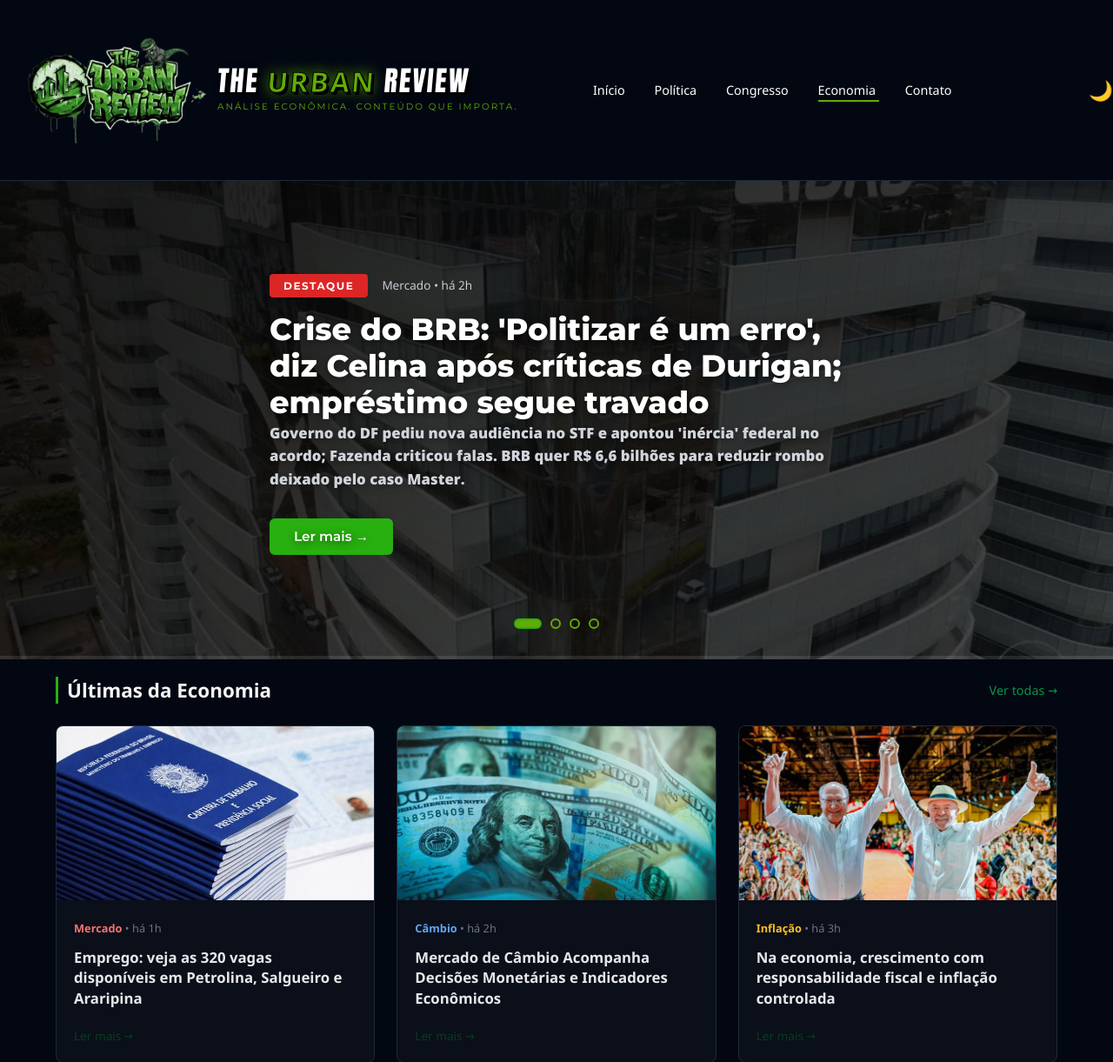
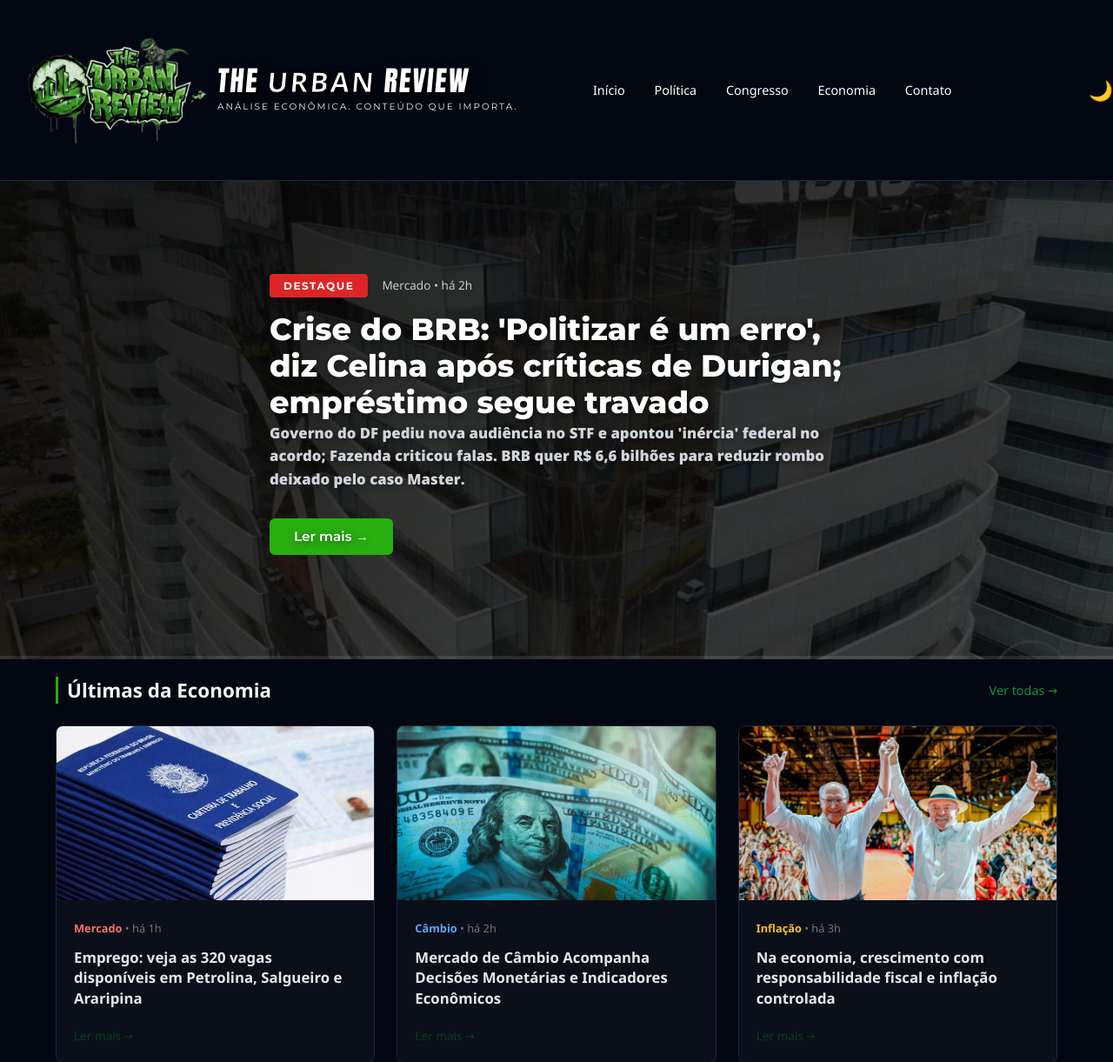
Before and after one commit to TheReviewUrban/TheUrbanReview, a PHP site: page /pages/economia.html in a window 1280 px wide. Shown: the top 1221 px of the page at 87% size. Run offline with PHP 8.4, Linux system fonts and the light colour scheme.

Commit message:
update css

```diff
--- a/src/assets/css/style.css
+++ b/src/assets/css/style.css
@@ -17,7 +17,7 @@
 }
 
 :root {
-    --economia-color-primaria: #61ac06;
+    --economia-color-primaria: #61a                     c06;
     --economia-color-secundaria: #28af10;
     --economia-color-terciaria: #b5ff4a;
     --economia-color-quaternaria: #089646;
```
